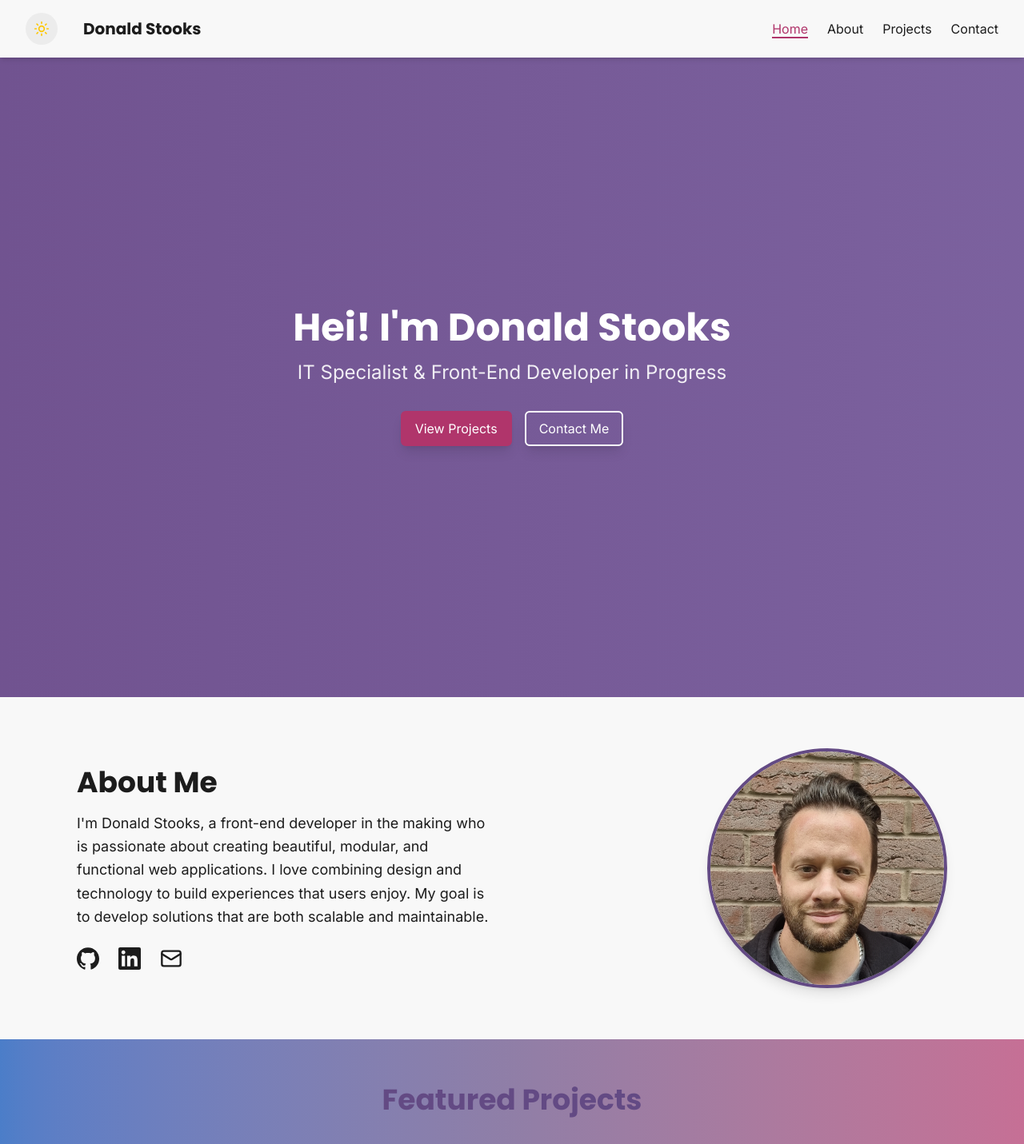
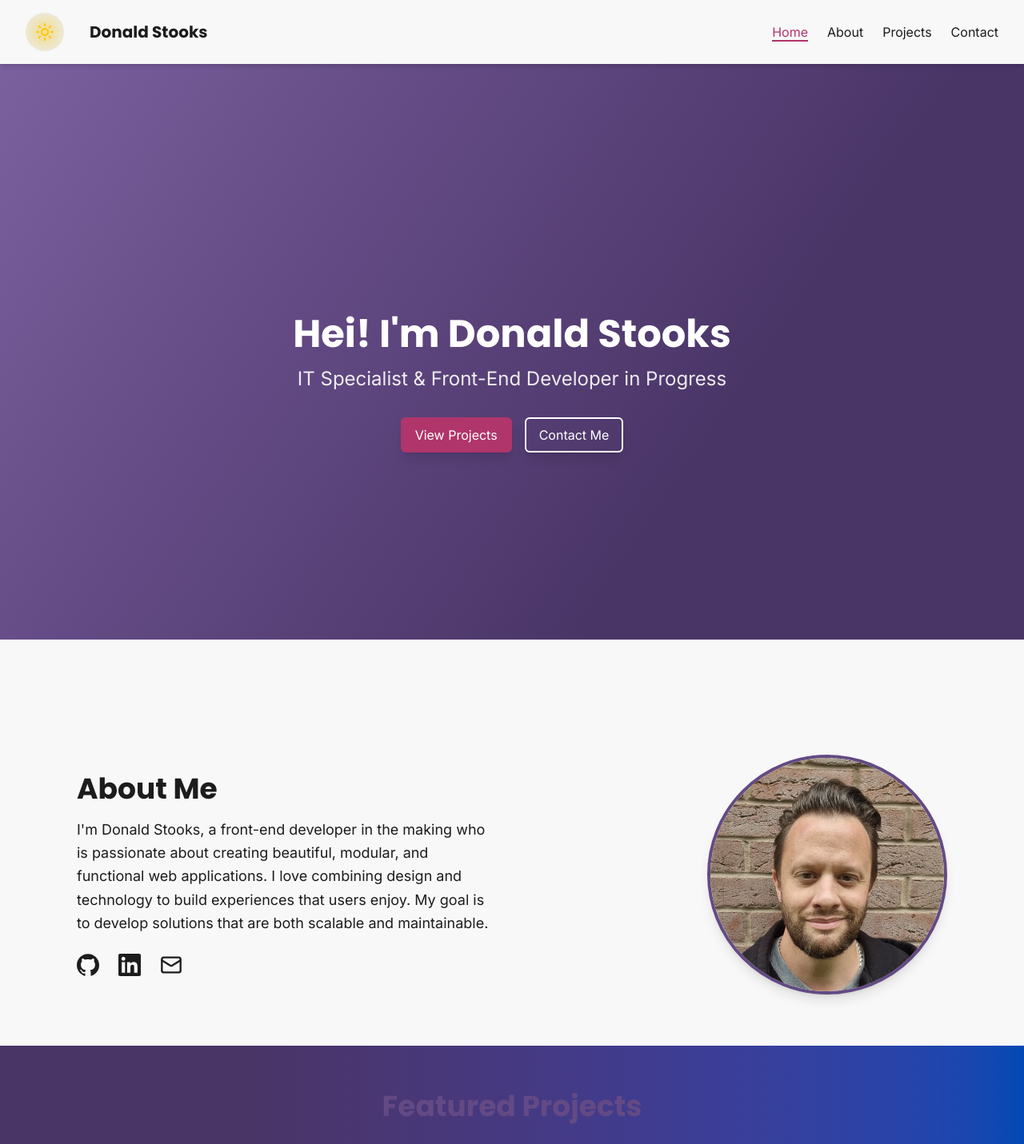
Before and after one commit to DonaldDCS/donaldads-portfolio, a Next.js app: page / in a window 1280 px wide. Shown: the top 1431 px of the page at 80% size. Built offline with nearby package versions, Linux system fonts and the light colour scheme.

Commit message:
Used canvas for animated gradient hero to greatly reduce banding, us oklch for the static gradient in project section for a silky smooth gradient, replaced the theme toggle 'coin flip' with a much nicer, smoother and theme-appropriate orbit animation, and updated the meta title

```diff
--- /dev/null
+++ b/src/app/components/layout/GradientHero.tsx
@@ -0,0 +1,71 @@
+import { useRef, useEffect } from "react";
+
+export default function GradientHero() {
+  const canvasRef = useRef<HTMLCanvasElement>(null);
+
+  useEffect(() => {
+    const canvas = canvasRef.current;
+    if (!canvas) return;
+
+    const ctx = canvas.getContext("2d");
+    if (!ctx) return;
+
+    // Initial canvas size
+    let width = (canvas.width = window.innerWidth);
+    let height = (canvas.height = window.innerHeight);
+
+    // Colors pulled from your CSS variables
+    const startColor = getComputedStyle(document.documentElement)
+      .getPropertyValue("--color-gradient-start")
+      .trim();
+    const middleColor = getComputedStyle(document.documentElement)
+      .getPropertyValue("--color-gradient-middle")
+      .trim();
+    const endColor = getComputedStyle(document.documentElement)
+      .getPropertyValue("--color-gradient-end")
+      .trim();
+
+    let tick = 0;
+
+    const draw = () => {
+      ctx.clearRect(0, 0, width, height);
+
+      // Animate the angle slowly
+      const angle = Math.sin(tick / 400) * (Math.PI / 3); // oscillates between -π and π
+      const x = Math.cos(angle) * width;
+      const y = Math.sin(angle) * height;
+
+      const gradient = ctx.createLinearGradient(0, 0, x, y);
+      gradient.addColorStop(0, startColor);
+      gradient.addColorStop(0.5, middleColor);
+      gradient.addColorStop(1, endColor);
+
+      ctx.fillStyle = gradient;
+      ctx.fillRect(0, 0, width, height);
+
+      tick += 1; // speed of drift
+      requestAnimationFrame(draw);
+    };
+
+    draw();
+
+    // Handle resize
+    const handleResize = () => {
+      width = canvas.width = window.innerWidth;
+      height = canvas.height = window.innerHeight;
+    };
+    window.addEventListener("resize", handleResize);
+
+    return () => {
+      window.removeEventListener("resize", handleResize);
+    };
+  }, []);
+
+  return (
+    <canvas
+      ref={canvasRef}
+      className="absolute inset-0 w-full h-full"
+      style={{ zIndex: -1 }} // keep it behind hero content
+    />
+  );
+}
--- a/src/app/components/sections/Hero.tsx
+++ b/src/app/components/sections/Hero.tsx
@@ -2,10 +2,12 @@
 
 import { linkMotion, staggerFadeInUp } from "@lib/motionVariants";
 import Animated from "@components/ui/Animated";
+import GradientHero from "../layout/GradientHero";
 
 export default function Hero() {
   return (
-    <section className="h-screen flex items-center justify-center bg-gradient animate-gradient">
+    <section className="h-screen flex items-center justify-center">
+      <GradientHero />
       <Animated
         variants={staggerFadeInUp.container}
         className="text-center px-4"
--- a/src/app/components/sections/ProjectsSection.tsx
+++ b/src/app/components/sections/ProjectsSection.tsx
@@ -41,7 +41,7 @@ export default function ProjectsSection({
   return (
     <section
       id="projects"
-      className="pb-14 px-6 md:px-12 lg:px-24 bg-gradient-to-r from-accentPrimary/70 via-primary/70 to-accentSecondary/70"
+      className="pb-14 px-6 md:px-12 lg:px-24 bg-oklch-primarytoaccent"
     >
       <div className="max-w-6xl mx-auto text-center">
         {/* Tag filters */}
--- a/src/app/components/ui/ThemeToggle.tsx
+++ b/src/app/components/ui/ThemeToggle.tsx
@@ -8,55 +8,62 @@ import { motion } from "framer-motion";
 export default function ThemeToggle() {
   const { theme, setTheme, systemTheme } = useTheme();
   const [mounted, setMounted] = useState(false);
-  const [rotated, setRotated] = useState(false);
-  const [initialTheme, setInitialTheme] = useState<string | null>(null);
+  const [rotation, setRotation] = useState(0); // continuous rotation counter
 
   useEffect(() => {
     setMounted(true);
   }, []);
-
-  useEffect(() => {
-    if (mounted && initialTheme === null) {
-      const resolvedTheme = theme === "system" ? systemTheme : theme;
-      if (resolvedTheme) {
-        setInitialTheme(resolvedTheme);
-      }
-    }
-  }, [mounted, theme, systemTheme, initialTheme]);
-
   if (!mounted) return null;
 
   const currentTheme = theme === "system" ? systemTheme : theme;
   const isDark = currentTheme === "dark";
 
   function handleClick() {
-    setTheme(theme === "dark" ? "light" : "dark");
-    setRotated((prev) => !prev);
+    setRotation((prev) => prev + 180);
+    setTimeout(() => setTheme(isDark ? "light" : "dark"), 200);
   }
 
   return (
-    <>
     <motion.button
       onClick={handleClick}
-        animate={{ rotateY: rotated ? "180deg" : "0deg" }}
-        className={`relative grid grid-cols-1 items-center justify-items-center w-10 h-10 rounded-full transition-transform transform-3d perspective-distant ${
+      aria-label="Toggle theme mode"
+      className={`relative w-12 h-12 rounded-full overflow-hidden flex items-center justify-center ${
         isDark ? "bg-primary/75" : "bg-card"
       }`}
-        aria-label="Toggle theme mode"
     >
+      <motion.div
+        animate={{ rotate: rotation }}
+        transition={{ duration: 0.8, ease: [0.445, 0.05, 0.55, 0.95] }}
+        className="absolute inset-0 h-24 w-24 top-6 -left-6 flex items-center justify-center will-change-transform"
+      >
+        {/* Sun */}
+        <div className="absolute -top-3">
+          <span
+            className={`absolute -inset-1 rounded-full bg-yellow-400 blur-md transition-opacity duration-500 ${
+              !isDark ? "opacity-60" : "opacity-0"
+            }`}
+          />
           <Sun
-          size={20}
-          className={`absolute text-yellow-400 backface-hidden ${
-            initialTheme === "light" ? "rotate-y-0" : "rotate-y-180"
+            className={`relative w-6 h-6 text-yellow-400 transition-opacity duration-500 ${
+              !isDark ? "opacity-100" : "opacity-30"
+            }`}
+          />
+        </div>
+
+        {/* Moon */}
+        <div className="absolute top-21">
+          <span
+            className={`absolute -inset-1 rounded-full bg-purple-400 blur-md transition-opacity duration-500 ${
+              isDark ? "opacity-60" : "opacity-0"
             }`}
           />
           <Moon
-          size={20}
-          className={`absolute text-purple-400 backface-hidden ${
-            initialTheme === "dark" ? "rotate-y-0" : "rotate-y-180"
+            className={`relative w-6 h-6 text-purple-400 rotate-180 transition-opacity duration-500 ${
+              isDark ? "opacity-100" : "opacity-30"
             }`}
           />
+        </div>
+      </motion.div>
     </motion.button>
-    </>
   );
 }
--- a/src/app/layout.tsx
+++ b/src/app/layout.tsx
@@ -5,7 +5,7 @@ import Header from "./components/layout/Header";
 import Footer from "./components/layout/Footer";
 
 export const metadata: Metadata = {
-  title: "Donald ADS Portfolio",
+  title: "Donald Stooks' Portfolio",
   description: "The professional portfolio of Donald ADS",
 };
 
--- a/src/app/page.tsx
+++ b/src/app/page.tsx
@@ -10,7 +10,7 @@ export default function Home() {
     <>
       <Hero />
       <AboutSection />
-      <div id="projectSection" className="text-center py-14 px-6 md:px-12 lg:px-24 bg-gradient-to-r from-accentPrimary/70 via-primary/70 to-accentSecondary/70 scroll-mt-18">
+      <div id="projectSection" className="text-center py-14 px-6 md:px-12 lg:px-24 bg-oklch-primarytoaccent scroll-mt-18">
         <Animated
           as="h1"
           className="text-4xl font-heading font-bold mb-8 text-primary"
--- a/src/app/styles/globals.css
+++ b/src/app/styles/globals.css
@@ -105,22 +105,20 @@ html, body, main, section, header, a {
 
 /* Animated gradient keyframes */
 @keyframes gradient {
-  0% { background-position: 0% 50%; }
-  50% { background-position: 100% 50%; }
-  100% { background-position: 0% 50%; }
+  0% { background-position: 0% 0%; }
+  50% { background-position: 100% 100%; }
+  100% { background-position: 0% 0%; }
 }
 
 .animate-gradient {
   background: linear-gradient(
     270deg,
     var(--color-gradient-start),
-    #70528f 20%,
     var(--color-gradient-middle),
-    #5c4178 80%,
     var(--color-gradient-end)
   );
   background-size: 600% 600%;
-  animation: gradient 15s ease infinite;
+  animation: gradient 30s ease-in-out infinite;
 }
 
 /* Fonts */
@@ -132,3 +130,15 @@ html, body, main, section, header, a {
 .hover-accent:hover { color: var(--color-accentPrimary); }
 .hover-accentSecondary:hover { color: var(--color-accentSecondary); }
 .hover-scale:hover { transform: scale(1.2); }
+
+@layer utilities {
+  .bg-oklch-primarytoaccent {
+    background: linear-gradient(to right, var(--color-primaryDark) 25%, var(--color-accentPrimary) 100%);
+    background: linear-gradient(to right in oklch, theme(--color-primaryDark) 25%, theme(--color-accentPrimary) 100%);
+  }
+
+  .bg-oklch-hero {
+    background: linear-gradient(to right, var(--color-gradient-start) 0%, var(--color-gradient-middle) 50%, var(--color-gradient-end) 100%);
+    background: linear-gradient(to right in oklch, theme(--color-primaryLight) 0%, theme(--color-primary) 50%, theme(--color-primaryDark) 100%);
+  }
+}
```
Lines whose indentation alone changed are shown as unchanged.
